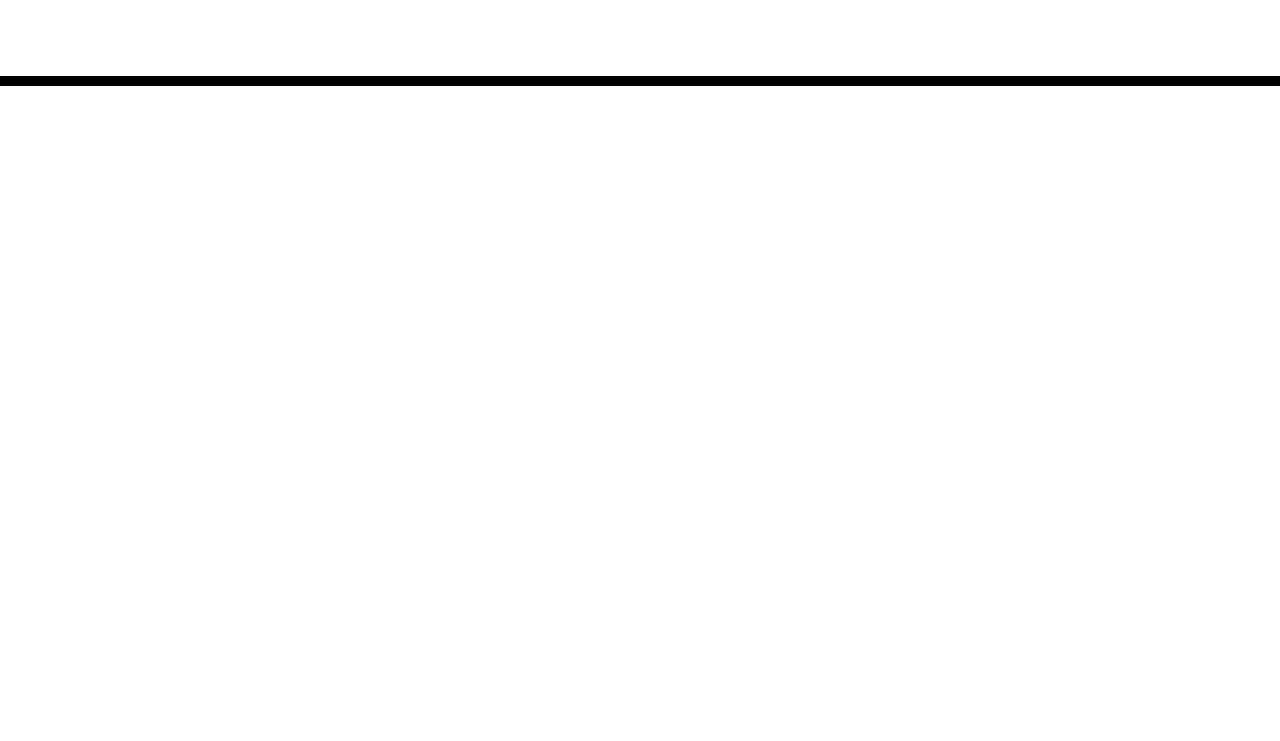
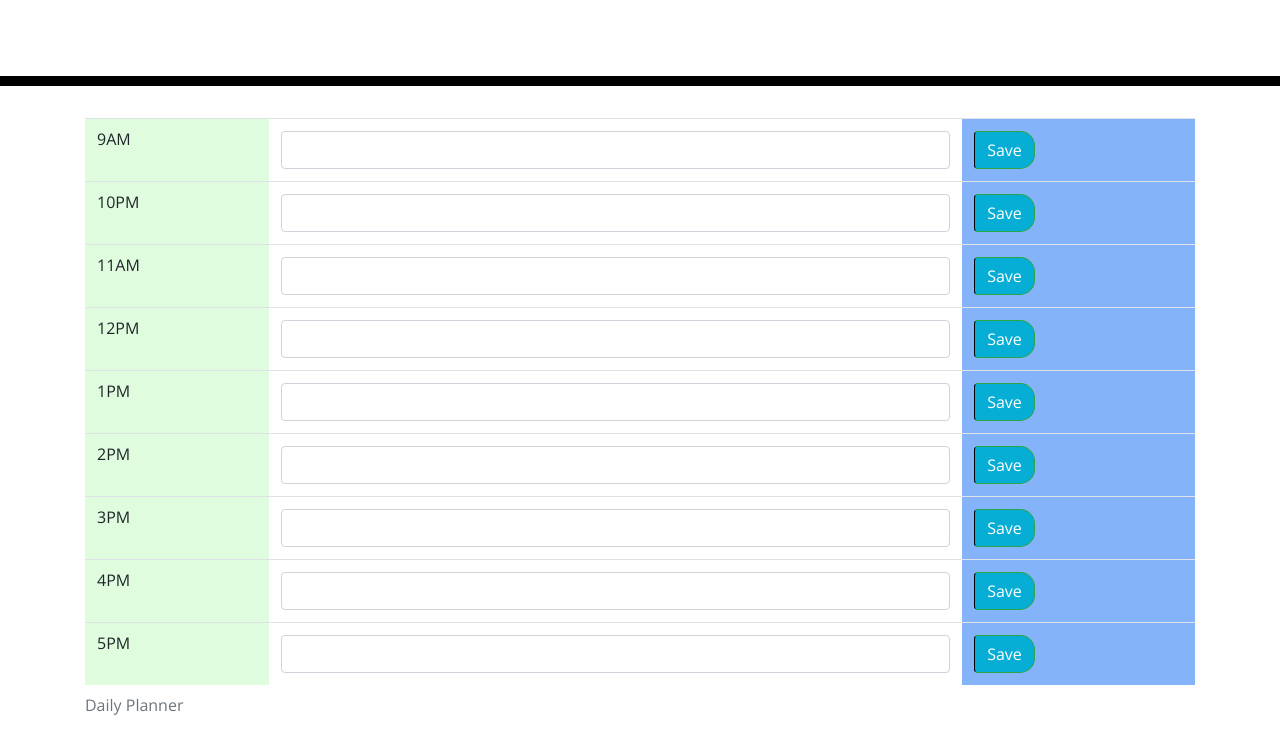
Before and after one commit to smanter82/WorkDayScheduler, a plain HTML site: page index.html in a window 1280 px wide. Shown: the part 182-923 px from the top of the page. Before the commit the page ends 800 px from the top, so only its background shows below. Drawn offline with nearby package versions, Linux system fonts and the light colour scheme.

Commit message:
added js file and set up html table for scheduler

```diff
--- a/index.html
+++ b/index.html
@@ -29,7 +29,60 @@
       <p id="currentDay" class="lead"></p>
     </header>
     <div class="container">
-      <!-- Timeblocks go here -->
+      <div class="table-responsive-sm">
+        <table class="table">
+          <caption>Daily Planner</caption>
+          <thead>
+            <tr>
+              <td scope="col-1" class = "times">9AM</td>
+              <td scope="col-10"><input type="text" class="form-control activity" id="scheduleItem1"></td>
+              <td scope="col-1" class = "Save"><button type="button" class="btn btn-outline-success saveBtn">Save</button></td>
+            </tr>
+          </thead>
+          <tbody>
+            <tr>
+              <td scope="row" class = "times">10PM</td>
+              <td scope="row"><input type="text" class="form-control activity" id="scheduleItem2"></td>
+              <td scope="col-1" class = "Save"><button type="button" class="btn btn-outline-success saveBtn">Save</button></td>
+            </tr>
+            <tr>
+              <td scope="row" class = "times">11AM</td>
+              <td scope="row"><input type="text" class="form-control activity" id="scheduleItem3"></td>
+              <td scope="row" class = "Save"><button type="button" class="btn btn-outline-success saveBtn">Save</button></td>
+            </tr>
+            <tr>
+              <td scope="row" class = "times">12PM</td>
+              <td scope="row"><input type="text" class="form-control activity" id="scheduleItem4"></td>
+              <td scope="row" class = "Save"><button type="button" class="btn btn-outline-success saveBtn">Save</button></td>
+            </tr>
+            <tr>
+              <td scope="row" class = "times">1PM</td>
+              <td scope="row"><input type="text" class="form-control activity" id="scheduleItem5"></td>
+              <td scope="row" class = "Save"><button type="button" class="btn btn-outline-success saveBtn">Save</button></td>
+            </tr>
+            <tr>
+              <td scope="row" class = "times">2PM</td>
+              <td scope="row"><input type="text" class="form-control activity" id="scheduleItem6"></td>
+              <td scope="row" class = "Save"><button type="button" class="btn btn-outline-success saveBtn">Save</button></td>
+            </tr>
+            <tr>
+              <td scope="row" class = "times">3PM</td>
+              <td scope="row"><input type="text" class="form-control activity" id="scheduleItem7"></td>
+              <td scope="row" class = "Save"><button type="button" class="btn btn-outline-success saveBtn">Save</button></td>
+            </tr>
+            <tr>
+              <td scope="row" class = "times">4PM</td>
+              <td scope="row"><input type="text" class="form-control activity" id="scheduleItem8"></td>
+              <td scope="row" class = "Save"><button type="button" class="btn btn-outline-success saveBtn">Save</button></td>
+            </tr>
+            <tr>
+              <td scope="row" class = "times">5PM</td>
+              <td scope="row"><input type="text" class="form-control activity" id="scheduleItem9"></td>
+              <td scope="row" class = "Save"><button type="button" class="btn btn-outline-success saveBtn">Save</button></td>
+            </tr>
+          </tbody>
+        </table>
+      </div>
     </div>
 
     <script src="https://code.jquery.com/jquery-3.4.1.min.js"></script>
--- a/style.css
+++ b/style.css
@@ -69,3 +69,11 @@ textarea{
   font-size: 20px;
   transition: all .3s ease-in-out;
 }
+
+.times {
+  background-color: #dffcdf;
+}
+
+.Save {
+  background-color: #84b3fa;
+}
```
Also changed, not shown: index.js (added, +8 -0 lines).
